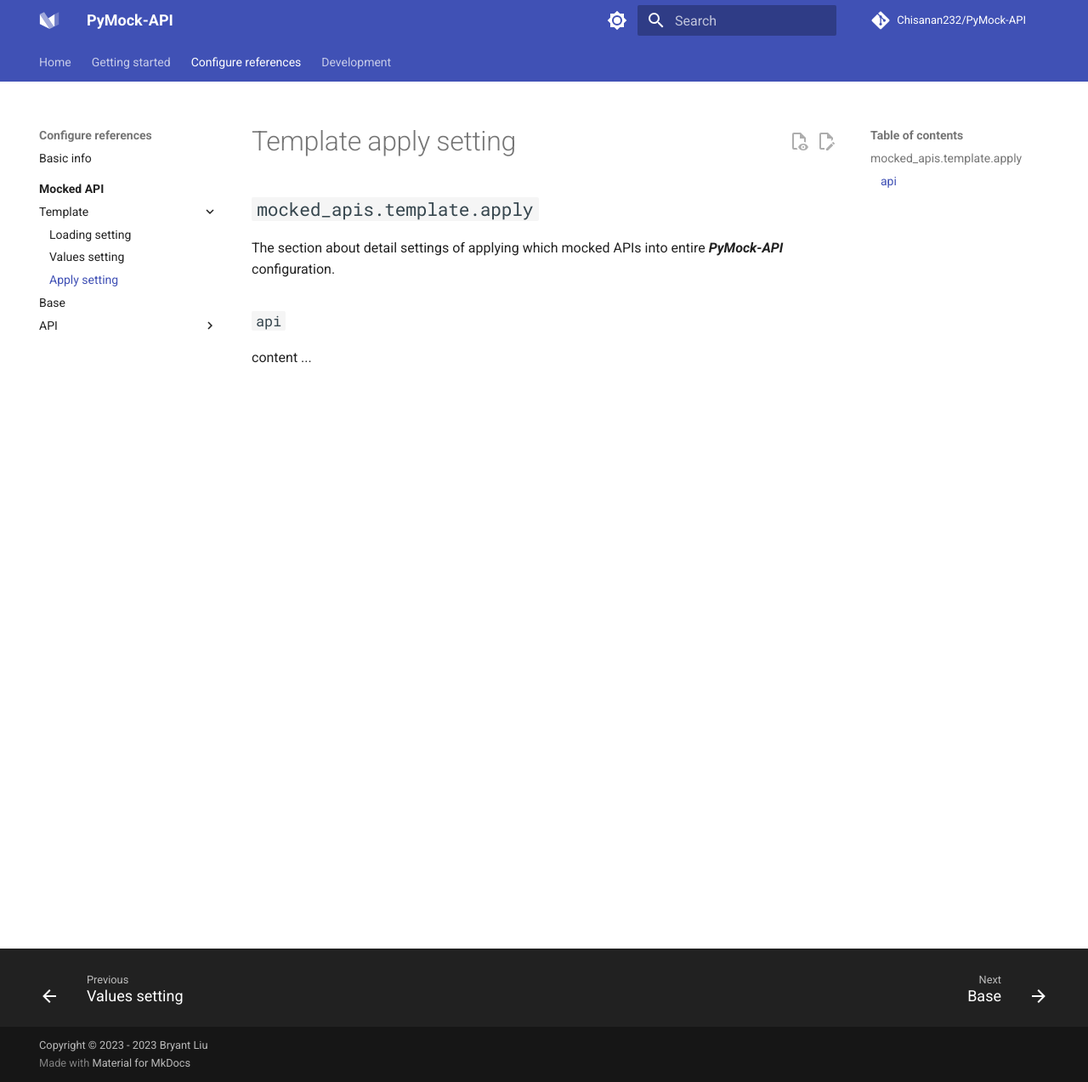
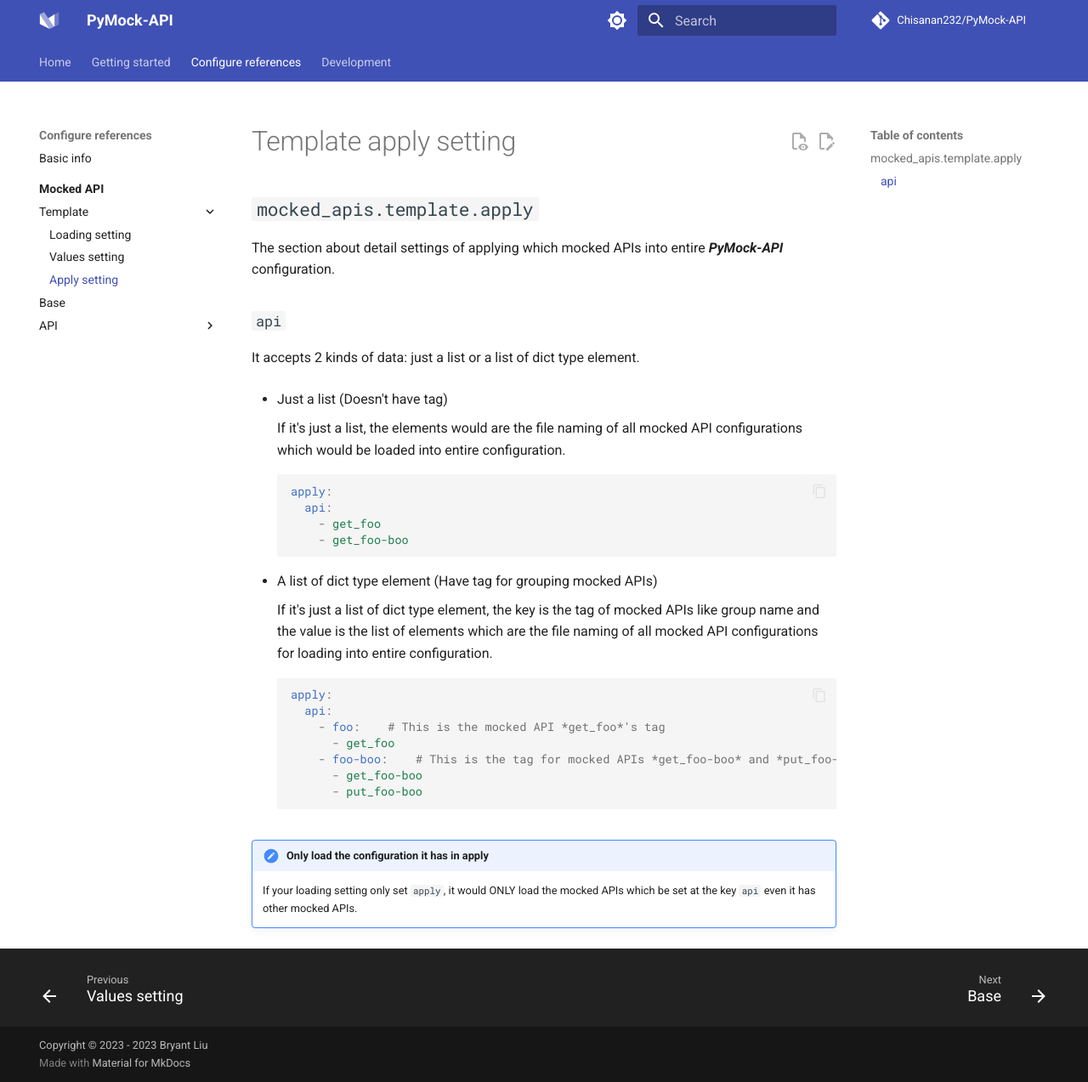
Before and after one commit to Chisanan232/PyMock-Server, an MkDocs documentation site: the page built from docs/configure-references/mocked-apis/template/apply.md, in a window 1280 px wide and 1273 px high. Shown: the whole window at 85% size. Built offline with MkDocs 1.6.1 and Material for MkDocs 9.7.7, drawn with Linux system fonts in a browser that asks for light colours; comment, search, counter and statistics services are not loaded.

Commit message:
➕ Add the content of page *Configuration references / Mocked API / Template / Apply setting*.

````diff
--- a/docs/configure-references/mocked-apis/template/apply.md
+++ b/docs/configure-references/mocked-apis/template/apply.md
@@ -7,4 +7,36 @@ The section about detail settings of applying which mocked APIs into entire **_P
 
 ### ``api``
 
-content ...
+It accepts 2 kinds of data: just a list or a list of dict type element.
+
+* Just a list (Doesn't have tag)
+
+    If it's just a list, the elements would are the file naming of all mocked API configurations which would be loaded
+    into entire configuration.
+
+    ```yaml
+    apply:
+      api:
+        - get_foo
+        - get_foo-boo
+    ```
+
+* A list of dict type element (Have tag for grouping mocked APIs)
+
+    If it's just a list of dict type element, the key is the tag of mocked APIs like group name and the value is the
+    list of elements which are the file naming of all mocked API configurations for loading into entire configuration.
+
+    ```yaml
+    apply:
+      api:
+        - foo:    # This is the mocked API *get_foo*'s tag
+          - get_foo
+        - foo-boo:    # This is the tag for mocked APIs *get_foo-boo* and *put_foo-boo*
+          - get_foo-boo
+          - put_foo-boo
+    ```
+
+!!! note "Only load the configuration it has in apply"
+
+    If your loading setting only set ``apply``, it would ONLY load the mocked
+    APIs which be set at the key ``api`` even it has other mocked APIs.
````
